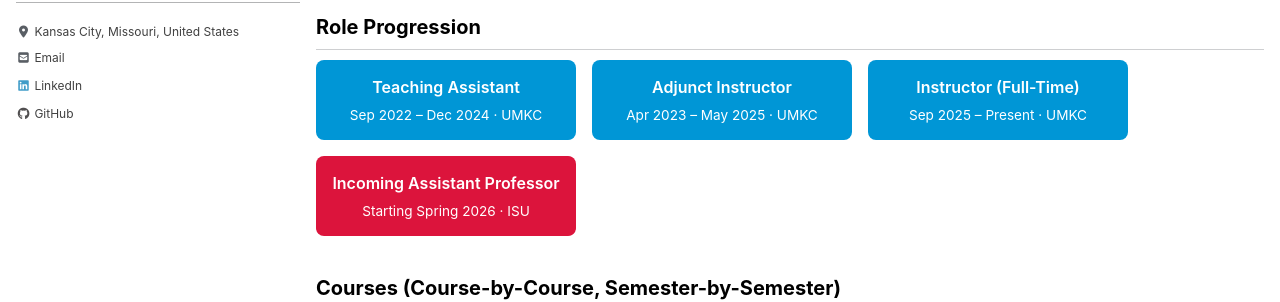
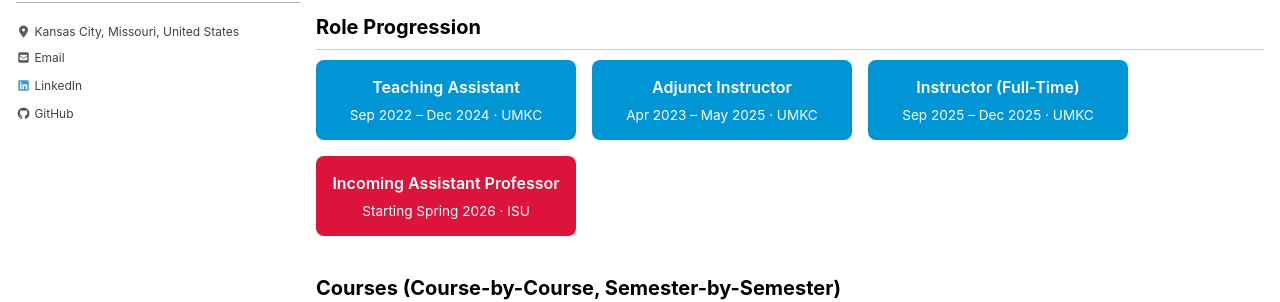
Before and after one commit to srsapireddy/srsapireddy.github.io, a Jekyll site: the page built from _pages/teaching.md, in a window 1280 px wide and 900 px high. Shown: the part 144-446 px from the top of the window. Built offline with Jekyll 4.4.1, drawn with Linux system fonts in a browser that asks for light colours; cached includes are drawn as plain includes; nearby versions of some CDN libraries.

Commit message:
Update teaching.md

```diff
--- a/_pages/teaching.md
+++ b/_pages/teaching.md
@@ -33,7 +33,7 @@ toc: false
 <div class="career-cards">
   <div class="card">Teaching Assistant<br><small>Sep 2022 – Dec 2024 · UMKC</small></div>
   <div class="card">Adjunct Instructor<br><small>Apr 2023 – May 2025 · UMKC</small></div>
-  <div class="card">Instructor (Full-Time)<br><small>Sep 2025 – Present · UMKC</small></div>
+  <div class="card">Instructor (Full-Time)<br><small>Sep 2025 – Dec 2025 · UMKC</small></div>
   <div class="card highlight">Incoming Assistant Professor<br><small>Starting Spring 2026 · ISU</small></div>
 </div>
 
```
